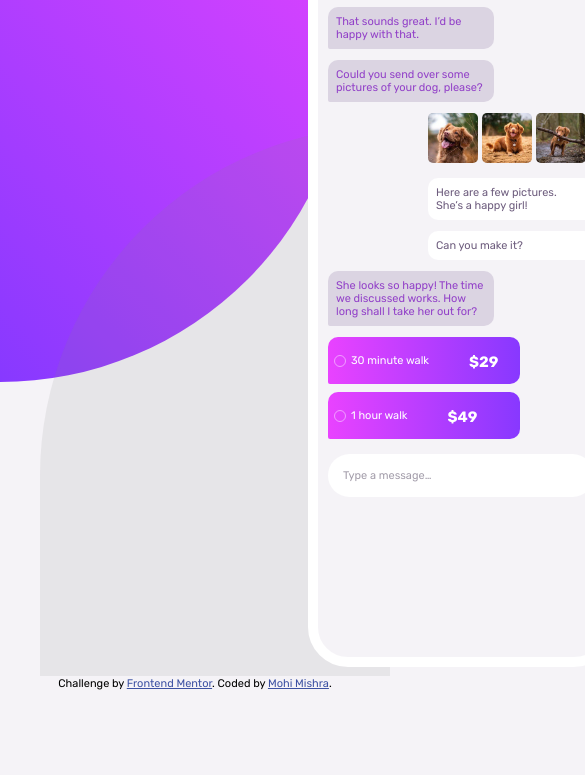
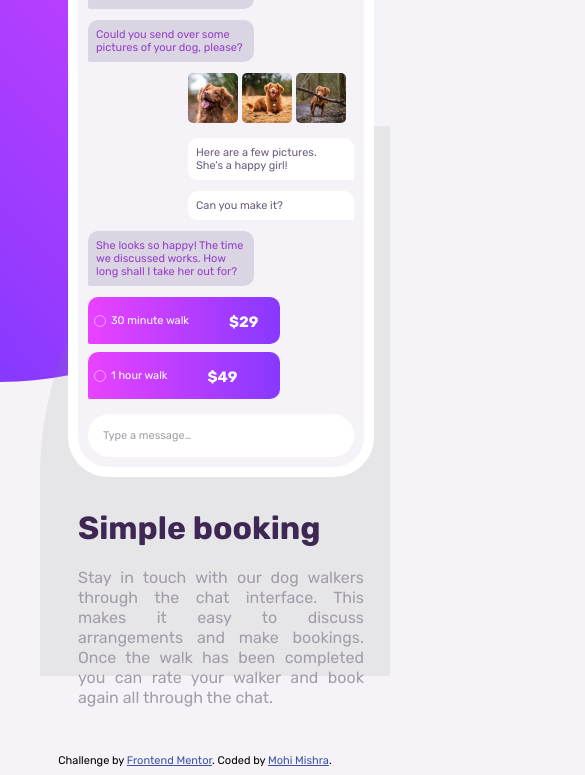
Before and after one commit to mishra016/chat_app_illustration, a plain HTML site: page index.html in a window 390 px wide. Shown: the part 168-943 px from the top of the page, 585 px wide, since content can reach past the window. Before the commit the page ends 866 px from the top, so only its background shows below. Drawn offline with Linux system fonts and the light colour scheme.

Commit message:
Update styles.css

```diff
--- a/styles.css
+++ b/styles.css
@@ -201,3 +201,26 @@ p{
 .attribution a {
   color: hsl(228, 45%, 44%);
 }
+
+@media (max-width: 1000px) {
+
+  .right_background{
+
+  }
+
+  .row{
+    display: grid;
+    margin: 20px 60px;
+  }
+
+  .container{
+    padding: 10px;
+  }
+
+  .container p{
+    text-align: justify;
+    word-spacing: normal;
+  }
+
+
+}
```
